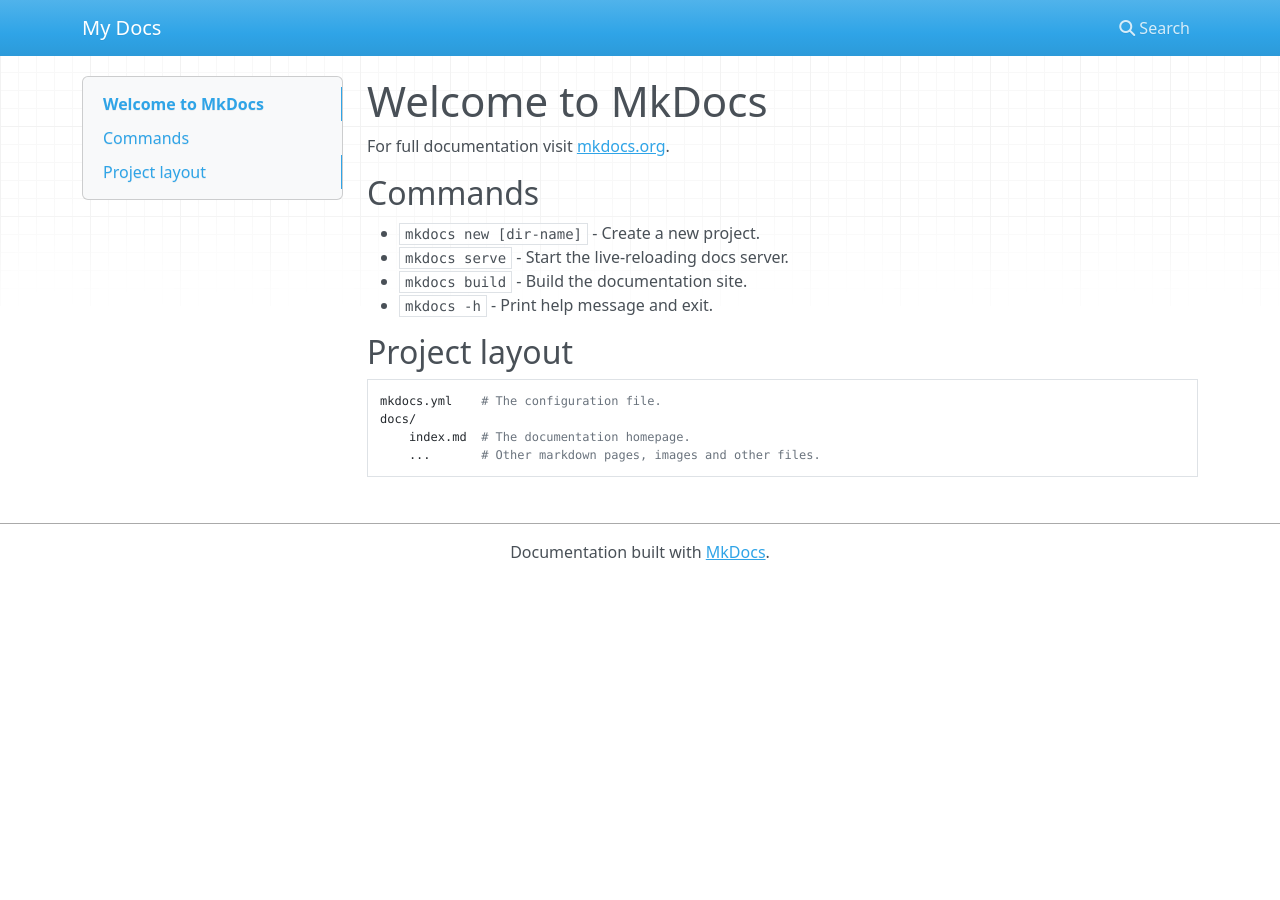
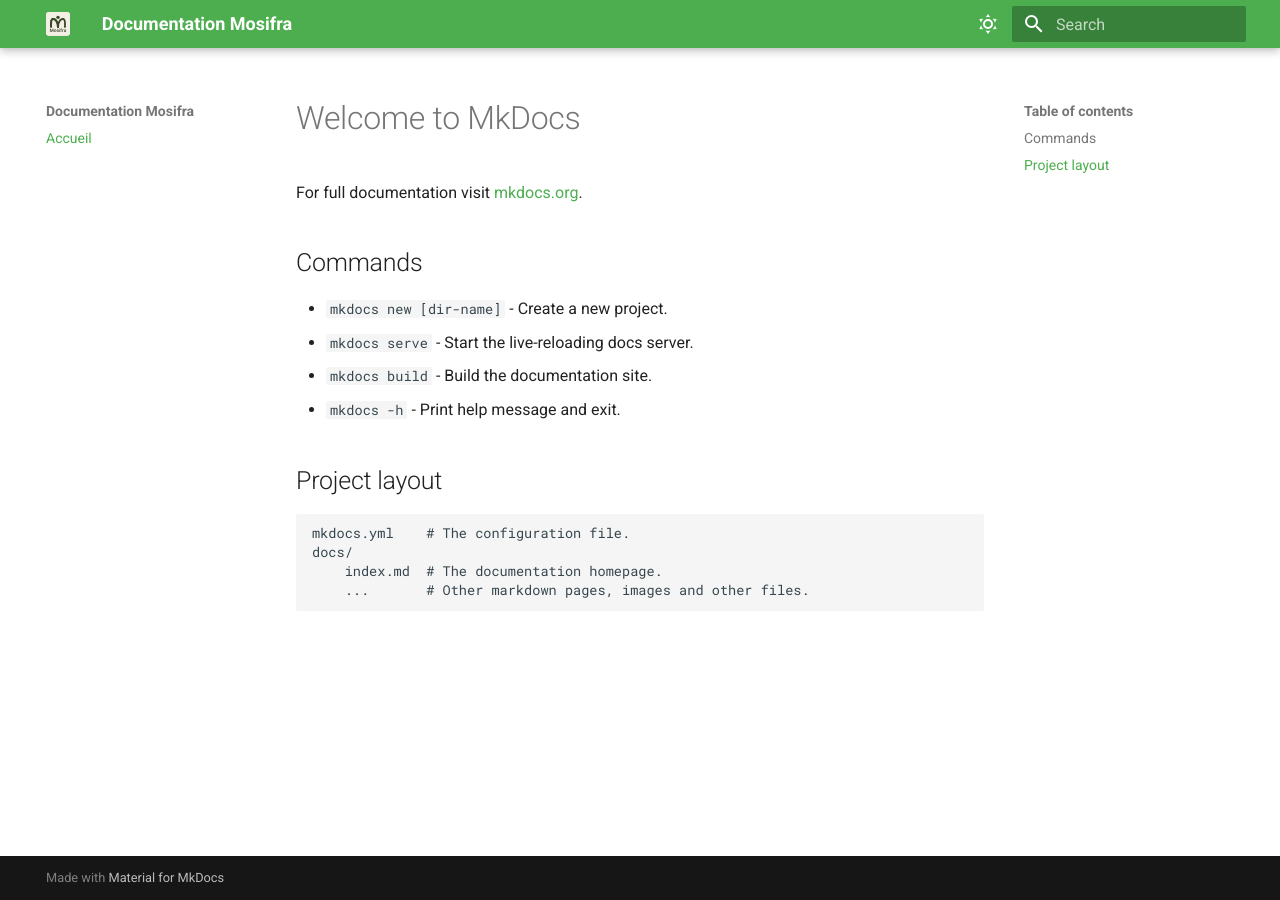
Before and after one commit to Mosifra/Mosifra-Docs, an MkDocs documentation site: the page built from docs/index.md, in a window 1280 px wide. Built offline with MkDocs 1.6.1 and Material for MkDocs 9.7.7, drawn with Linux system fonts in a browser that asks for light colours; nearby versions of some CDN libraries.

Commit message:
setup everything

```diff
--- a/mkdocs.yml
+++ b/mkdocs.yml
@@ -1 +1,23 @@
-site_name: My Docs
+site_name: "Documentation Mosifra"
+site_description: "La documentation officielle du projet de gestion de stages à l'international Mosifra"
+theme:
+  name: material
+  logo: assets/logoverttext.svg
+  language: en
+  palette:
+    - scheme: default
+      primary: green
+      accent: amber
+      toggle:
+        icon: material/weather-sunny
+        name: Passer au mode nuit
+    - scheme: slate
+      primary: green
+      accent: amber
+      toggle:
+        icon: material/weather-night
+        name: Passer au mode jour
+nav:
+  - Accueil: index.md
+plugins:
+  - search
```
Also changed, not shown: docs/API/index.md (added), docs/Front-end/index.md (added), docs/admin-app/index.md (added), docs/assets/logoverttext.svg (added).
